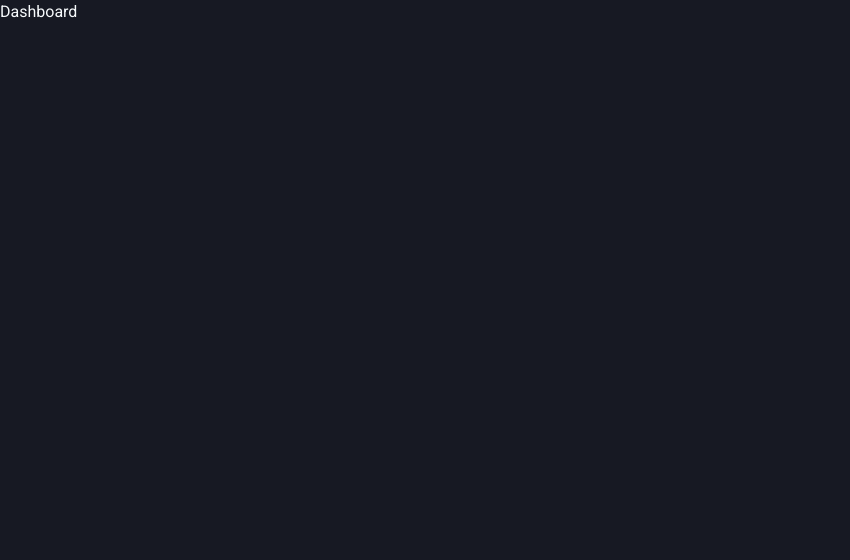
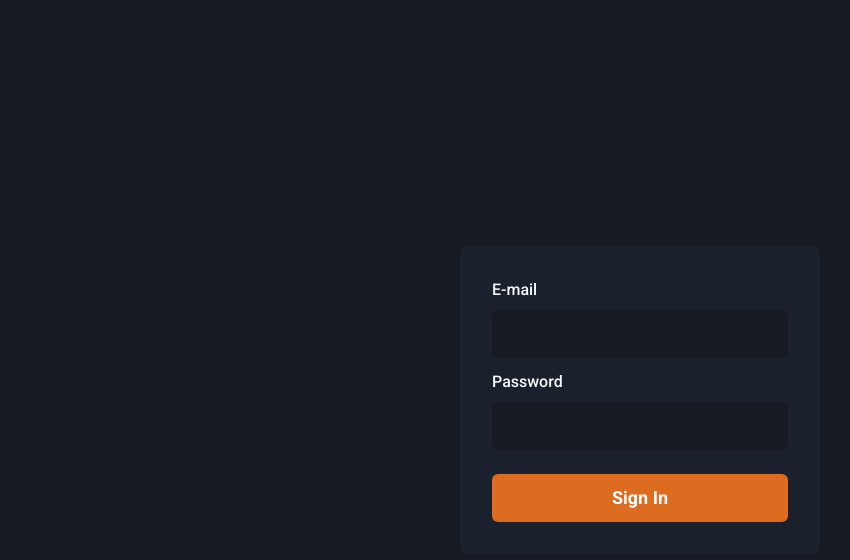
Before and after one commit to paulapompeo/dashboard, a Next.js app: page / in a window 1280 px wide. Shown: the top 560 px of the page, without its empty margins (0-850 px from the left). Built offline with nearby package versions, Linux system fonts and the light colour scheme.

Commit message:
creates signin page

```diff
--- a/src/pages/index.tsx
+++ b/src/pages/index.tsx
@@ -1,5 +1,53 @@
+import { Flex, Input, Button, Stack, FormLabel, FormControl } from '@chakra-ui/react'
+
 export default function Home() {
   return (
-    <h1>Dashboard</h1>
+    <Flex w="100vw" h="100vh" align="center" justify="center">
+      <Flex
+        as="form"
+        w="100%"
+        maxWidth={360} bg="gray.800"
+        p="8" // medida do proprio chackra => 32px (2rem)
+        borderRadius={8}
+        flexDir="column"
+      >
+        <Stack spacing="3">
+          <FormControl>
+            <FormLabel htmlFor="email">E-mail</FormLabel>
+            <Input
+              name="email"
+              id="email"
+              type="email"
+              focusBorderColor="orange.500"
+              bg="gray.900"
+              variant="filled"
+              _hover={{
+                bg: 'gray.900'
+              }}
+              size="lg"
+
+            />
+          </FormControl>
+
+          <FormControl>
+            <FormLabel htmlFor="password">Password</FormLabel>
+            <Input
+              name="password"
+              id="password"
+              type="password"
+              focusBorderColor="orange.500"
+              bg="gray.900"
+              variant="filled"
+              _hover={{
+                bg: 'gray.900'
+              }}
+              size="lg"
+            />
+          </FormControl>
+        </Stack>
+
+        <Button type="submit" mt="6" colorScheme="orange" size="lg">Sign In</Button>
+      </Flex>
+    </Flex>
   )
 }
```
